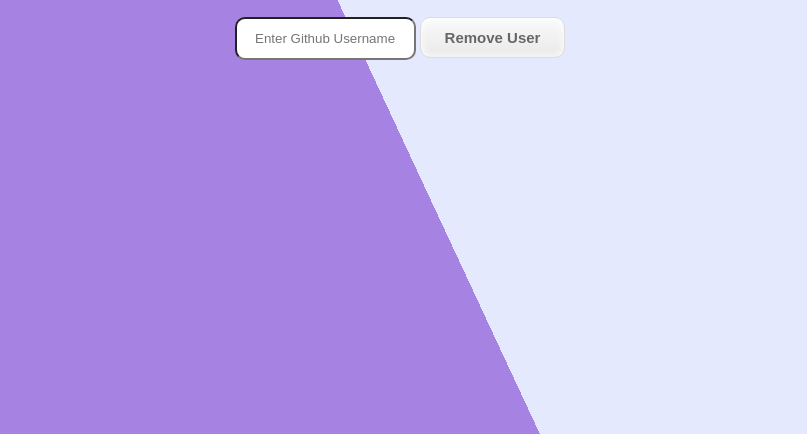
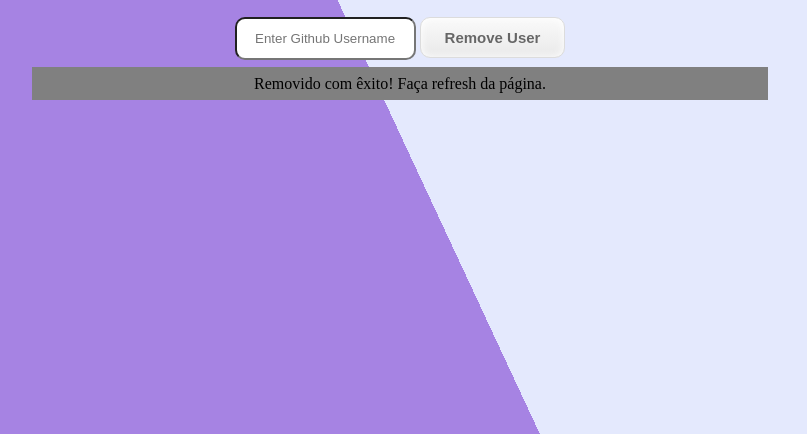
Before and after one commit to anacastedo/Tek, a website: page public/all.html in a window 1280 px wide. Both pictures are taken after a click on the button "Remove User". Shown: the part 366-800 px from the top of the page, without its empty margins (240-1047 px from the left). Drawn offline with Linux system fonts and the light colour scheme; no server answers.

Commit message:
Remove entries, Disable undefined entries

```diff
--- a/public/all.html
+++ b/public/all.html
@@ -14,6 +14,8 @@
   </nav>
   <h1>Up-to-date Database Profiles</h1>
   <script>
+
+    let log;
     getData();
     async function getData() {
       const response = await fetch('/api');
@@ -30,14 +32,35 @@
         root.append(log_info);
         document.body.append(root);
       }
+      console.log(data);
+    };
 
-      console.log(data);
-    }
-  </script>
-  <div class="search-area">
-    <input type="text" name="" id="username" placeholder="Enter Github Username" autocomplete="off">
-        <button class="button" onclick="removeUser();">Remove User</button>
-  </div>
+    async function removeUser(){
+      log = document.getElementById('username').value;
+      const dataToRemove = {
+        log
+      };
+      const options = {
+        method: 'POST',
+        headers: {
+          'Content-Type': 'application/json'
+        },
+        body: JSON.stringify(dataToRemove)
+      };
+        fetch('/api_remove', options);
+        const root = document.createElement('div');
+        const log_info = document.createElement('div');
+        log_info.textContent = `Removido com êxito! Faça refresh da página.`;
+        log_info.style.cssText = `margin:1%; padding:1%; background-color:gray`;
+        root.append(log_info);
+        document.body.append(root);
+      };
+
+        </script>
+        <div class="search-area">
+          <input type="text" name="" id="username" placeholder="Enter Github Username" autocomplete="off">
+          <button class="button" onclick="removeUser();">Remove User</button>
+        </div>
 
 </body>
 
```
Also changed, not shown: index.js (+16 -3 lines), 1 other file.
